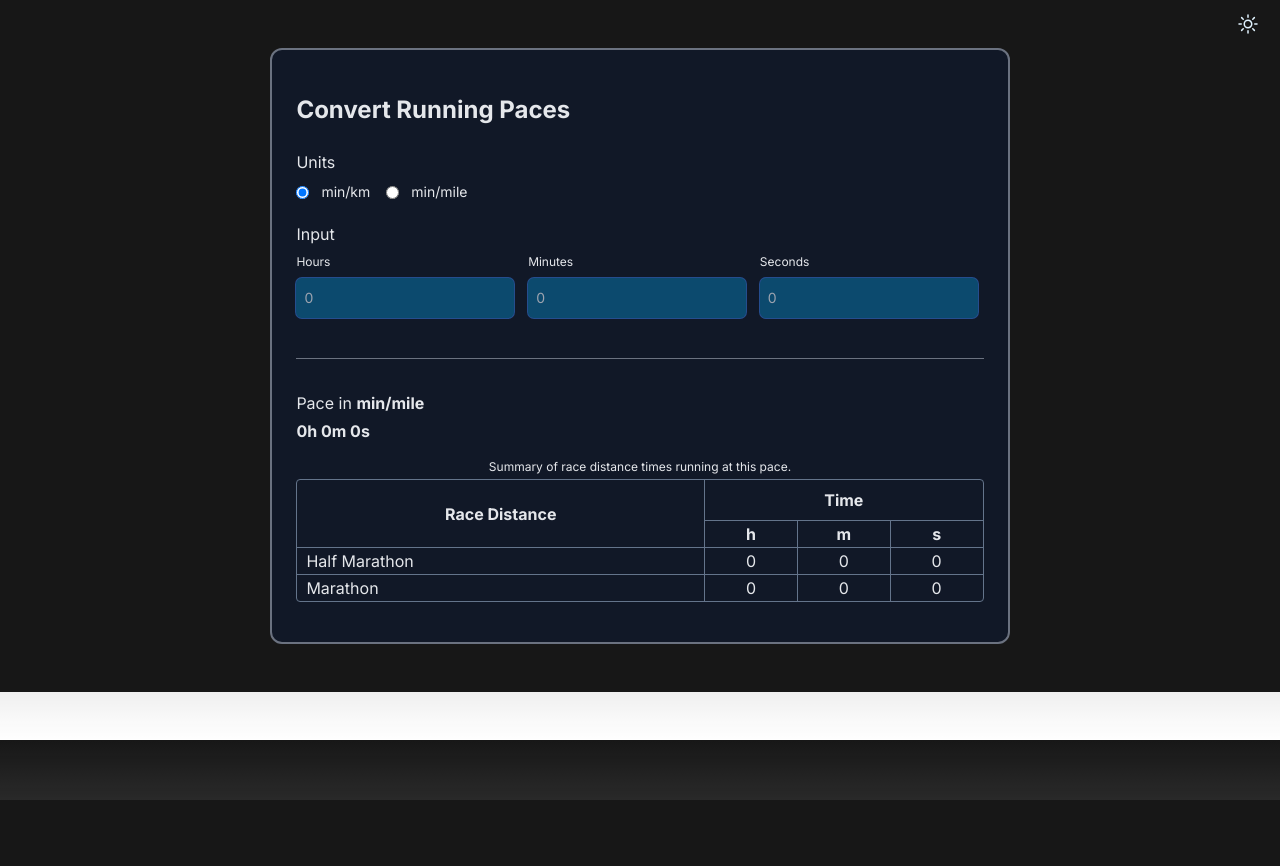
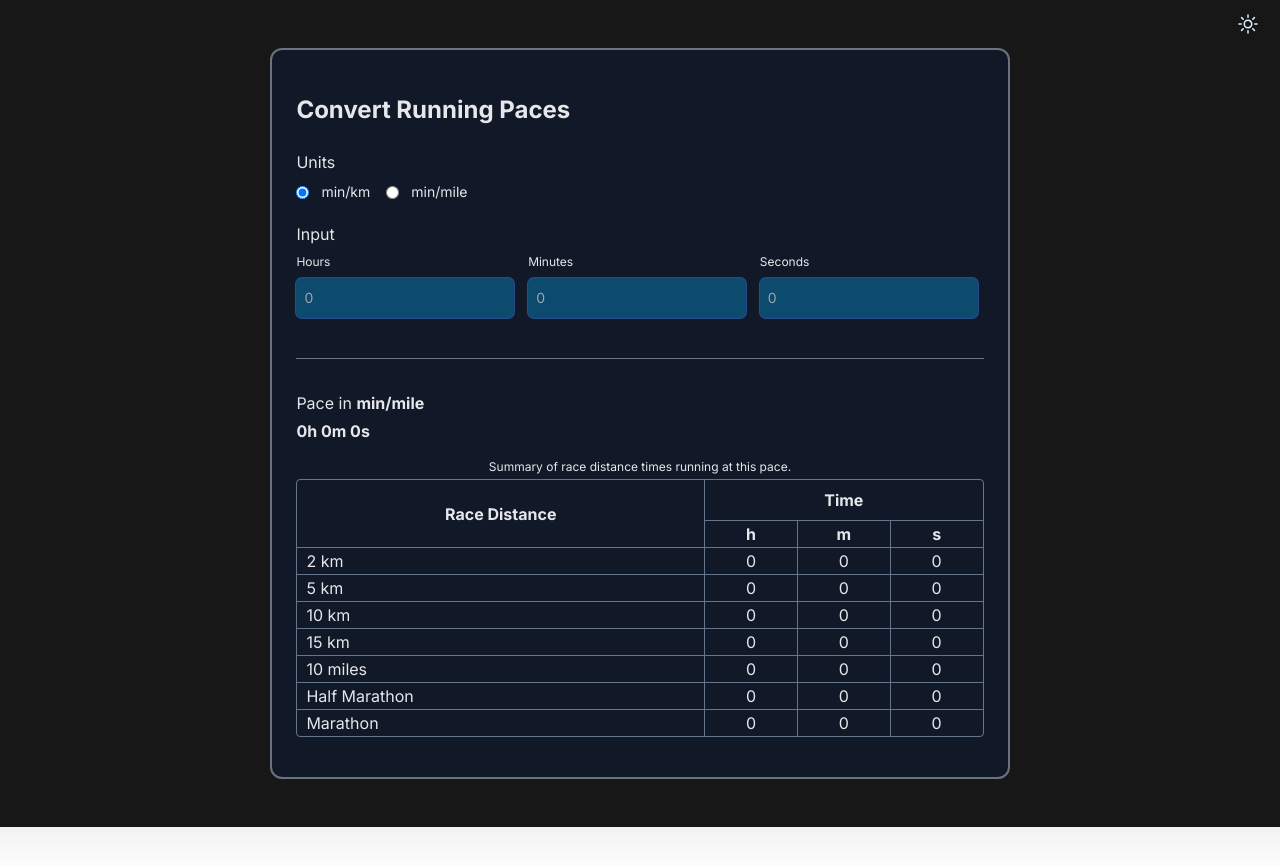
Before and after one commit to goldy1992/running_pace_converter, a Next.js app: page / in a window 1280 px wide. Shown: the top 866 px of the page. Before the commit the page ends 800 px from the top, so only its background shows below. Built offline with nearby package versions, Linux system fonts and the light colour scheme.

Commit message:
Refactored code allowing looping over race distances

```diff
--- /dev/null
+++ b/src/app/core/calculations.tsx
@@ -0,0 +1,45 @@
+import * as constants from "./constants"
+import { RaceTime } from "./race_time"
+
+export function convertSpeed(
+    hours : number,
+    minutes: number,
+    seconds: number,
+    isKm: boolean) {
+    let totalSecs = (hours * 60 * 60) + (minutes * 60) + seconds
+    let modifier = isKm ? (totalSecs * constants.conversionConst) : (totalSecs / constants.conversionConst)
+    let outputHours = Math.trunc(modifier / (60 * 60))
+    modifier -= (outputHours * 60 * 60)
+    let outputMins = (minutes > 0 ) ? Math.trunc(modifier / 60) : 0
+    let ouputSecs = Math.ceil(modifier) % 60
+    return [outputHours, outputMins, ouputSecs]
+}
+
+export function finishTimeMinKm(
+        secondsPerKm: number,
+        raceDistance: constants.IRaceDistance) : RaceTime {
+    console.log("hit finishTimeMinKm")
+    let totalSecs = Math.trunc(secondsPerKm * raceDistance.dist)
+    let hours = Math.trunc(totalSecs / (constants.SECONDS_IN_HOUR))
+    totalSecs -= (hours * constants.SECONDS_IN_HOUR)
+    let mins = Math.trunc(totalSecs / constants.SECONDS_IN_MINUTE)
+    let seconds = totalSecs - (mins * constants.SECONDS_IN_MINUTE)
+    return {
+        "h": hours,
+        "m": mins,
+        "s": seconds,
+        "raceType": raceDistance,
+
+    }
+}
+
+export function generateRaceTimes(
+    totalSeconds: number,
+) : Array<RaceTime> {
+    let toReturn : Array<RaceTime> = []
+    constants.distances.forEach((d) => {
+        let raceTime : RaceTime = finishTimeMinKm(totalSeconds, d)
+        toReturn.push(raceTime)
+    })
+    return toReturn
+}
--- /dev/null
+++ b/src/app/core/constants.tsx
@@ -0,0 +1,41 @@
+export const conversionConst = 1.60934460
+export const ONE_KM = 1
+export const ONE_MILE = 1.609344
+export const TWO_KM = 2
+export const FIVE_KM = 5
+export const TEN_KM = 10
+export const FIFTEEN_KM = 15
+export const TEN_MILE = 16.09
+export const HALF_MARATHON = 21.1
+export const MARATHON = 42.2
+
+export const SECONDS_IN_HOUR = 60 * 60
+export const SECONDS_IN_MINUTE = 60
+
+export enum RaceType {
+    KM_1,
+    MILE_1,
+    KM_2,
+    KM_5,
+    KM_10,
+    KM_15,
+    MILE_10,
+    HALF_MARATHON,
+    MARATHON
+}
+
+export interface IRaceDistance {
+    type: RaceType,
+    name: string,
+    dist: number
+}
+
+export const distances : Array<IRaceDistance> = [
+    { "type": RaceType.KM_2, "name":"2 km", "dist": TWO_KM},
+    { "type": RaceType.KM_5, "name":"5 km", "dist": FIVE_KM},
+    { "type": RaceType.KM_10, "name":"10 km", "dist": TEN_KM},
+    { "type": RaceType.KM_15, "name":"15 km", "dist": FIFTEEN_KM},
+    { "type": RaceType.MILE_10, "name":"10 miles", "dist": TEN_MILE},
+    { "type": RaceType.HALF_MARATHON, "name":"Half Marathon", "dist": HALF_MARATHON},
+    { "type": RaceType.MARATHON, "name":"Marathon", "dist": MARATHON},
+]
--- /dev/null
+++ b/src/app/core/race_time.tsx
@@ -0,0 +1,10 @@
+import { IRaceDistance, RaceType } from "./constants"
+
+export interface RaceTime {
+    h: number
+    m: number,
+    s: number
+    raceType: IRaceDistance
+}
+
+export type RaceTimes = Array<RaceTime>
--- a/src/app/page.tsx
+++ b/src/app/page.tsx
@@ -2,62 +2,9 @@
 import { useEffect, useState } from "react";
 import { JSX } from "react/jsx-runtime";
 import DarkModeButton from "./components/dark_mode_button";
-
-const conversionConst = 1.609344
-const ONE_KM = 1
-const ONE_MILE = 1.609344
-const TWO_KM = 5
-const FIVE_KM = 5
-const TEN_KM = 10
-const FIFTEEN_KM = 15
-const TEN_MILE = 16.09
-const HALF_MARATHON = 21.1
-const MARATHON = 42.2
-
-const SECONDS_IN_HOUR = 60 * 60
-const SECONDS_IN_MINUTE = 60
-
-interface RaceTime {
-    h: number
-    m: number,
-    s: number
-    dist: number
-}
-
-const defaultRaceTime : (dist: number) => RaceTime = (dist: number) => {
-    return {
-        "h": 0,
-        "m": 0,
-        "s": 0,
-        "dist": dist
-    }
-}
-
-function convertSpeed(
-    hours : number,
-    minutes: number,
-    seconds: number,
-    isKm: boolean) {
-    let totalSecs = (hours * 60 * 60) + (minutes * 60) + seconds
-    let modifier = isKm ? (totalSecs * conversionConst) : (totalSecs / conversionConst)
-    let outputHours = Math.trunc(modifier / (60 * 60))
-    modifier -= (outputHours * 60 * 60)
-    let outputMins = (minutes > 0 ) ? Math.trunc(modifier / 60) : 0
-    let ouputSecs = Math.ceil(modifier) % 60
-    return [outputHours, outputMins, ouputSecs]
-}
-
-function finishTimeMinKm(
-        secondsPerKm: number,
-        distance: number) {
-    let totalSecs = Math.trunc(secondsPerKm * distance)
-    let hours = Math.trunc(totalSecs / (SECONDS_IN_HOUR))
-    totalSecs -= (hours * SECONDS_IN_HOUR)
-    let mins = Math.trunc(totalSecs / SECONDS_IN_MINUTE)
-    let seconds = totalSecs - (mins * SECONDS_IN_MINUTE)
-    return [hours, mins, seconds]
-}
-
+import { HALF_MARATHON, MARATHON, SECONDS_IN_HOUR, SECONDS_IN_MINUTE, conversionConst } from "./core/constants";
+import { RaceTime } from "./core/race_time";
+import { convertSpeed, finishTimeMinKm, generateRaceTimes } from "./core/calculations";
 
 
 export default function PageContent() : JSX.Element {
@@ -68,17 +15,12 @@ export default function PageContent() : JSX.Element {
     const [inputSeconds, setInputSeconds] = useState(0)
     const [isKm, setIsKm] = useState(true)
     // output
+
+    const [raceTimes, setRaceTimes] = useState<Array<RaceTime>>([])
+
     const [outputHours, setOutputHours] = useState(0)
     const [outputMinutes, setOutputMinutes] = useState(0)
     const [outputSeconds, setOutputSeconds] = useState(0)
-
-    const [km1Time, setKm1ime] = useState(defaultRaceTime(HALF_MARATHON))
-    const [km5Time, setKm5Time] = useState(defaultRaceTime(FIVE_KM))
-    const [km10Time, setKm10Time] = useState(defaultRaceTime(TEN_KM))
-    const [km15Time, setKm15Time] = useState(defaultRaceTime(FIFTEEN_KM))
-    const [mile10Time, setMile10Time] = useState(defaultRaceTime(TEN_MILE))
-    const [hMarathonTime, setHMarathonTime] = useState(defaultRaceTime(HALF_MARATHON))
-    const [marathonTime, setMarathonTime] = useState(defaultRaceTime(MARATHON))
 
     const update = () => {
         let totalSecPerKm, totalSecPerMile
@@ -93,31 +35,28 @@ export default function PageContent() : JSX.Element {
                             + inputSeconds
             totalSecPerKm = totalSecPerMile / conversionConst
         }
+        let generatedRaceTimes = generateRaceTimes(totalSecPerKm)
+        setRaceTimes(generatedRaceTimes)
+
         let [h, m, s] = convertSpeed(inputHours, inputMinutes, inputSeconds, isKm)
         setOutputHours(h)
         setOutputMinutes(m)
         setOutputSeconds(s)
 
-        let [hMarathonH, hMarathonM, hMarathonS] = finishTimeMinKm(totalSecPerKm, HALF_MARATHON)
-        setHMarathonTime({
-            "h": hMarathonH,
-            "m": hMarathonM,
-            "s": hMarathonS,
-            "dist": HALF_MARATHON
-        })
-
-        let [marathonH, marathonM, marathonS] = finishTimeMinKm(totalSecPerKm, MARATHON)
-        setMarathonTime({
-            "h": marathonH,
-            "m": marathonM,
-            "s": marathonS,
-            "dist": MARATHON
-        })
     }
 
     useEffect(() => {
         update()
     }, [inputHours, inputMinutes, inputSeconds, isKm])
+
+    const raceTimesJsx = raceTimes.map(rt => (
+        <tr>
+            <td className="border-separate border-t border-slate-500"><span className="py-2 px-2">{rt.raceType.name}</span></td>
+            <td className="border-separate border-t border-s border-slate-500 text-center"><span className="py-2 px-2">{rt.h}</span></td>
+            <td className="border-separate border-t border-s border-slate-500 text-center"><span className="py-2 px-2">{rt.m}</span></td>
+            <td className="border-separate border-t border-s border-slate-500 text-center"><span className="py-2 px-2">{rt.s}</span></td>
+        </tr>
+    ))
 
     return (
       <main>
@@ -212,19 +151,7 @@ export default function PageContent() : JSX.Element {
                     </tr>
                 </thead>
                 <tbody>
-                <tr>
-                    <td className="border-separate border-t border-slate-500"><span className="py-2 px-2">Half Marathon</span></td>
-                    <td className="border-separate border-t border-s border-slate-500 text-center"><span className="py-2 px-2">{hMarathonTime.h}</span></td>
-                    <td className="border-separate border-t border-s border-slate-500 text-center"><span className="py-2 px-2">{hMarathonTime.m}</span></td>
-                    <td className="border-separate border-t border-s border-slate-500 text-center"><span className="py-2 px-2">{hMarathonTime.s}</span></td>
-                </tr>
-                <tr>
-                <td className="border-separate border-t border-slate-500"><span className="py-2 px-2">Marathon</span></td>
-                    <td className="border-separate border-t border-s border-slate-500 text-center"><span className="py-2 px-2">{marathonTime.h}</span></td>
-                    <td className="border-separate border-t border-s border-slate-500 text-center"><span className="py-2 px-2">{marathonTime.m}</span></td>
-                    <td className="border-separate border-t border-s border-slate-500 text-center"><span className="py-2 px-2">{marathonTime.s}</span></td>
-
-                </tr>
+               {raceTimesJsx}
                 </tbody>
             </table>
 
```
